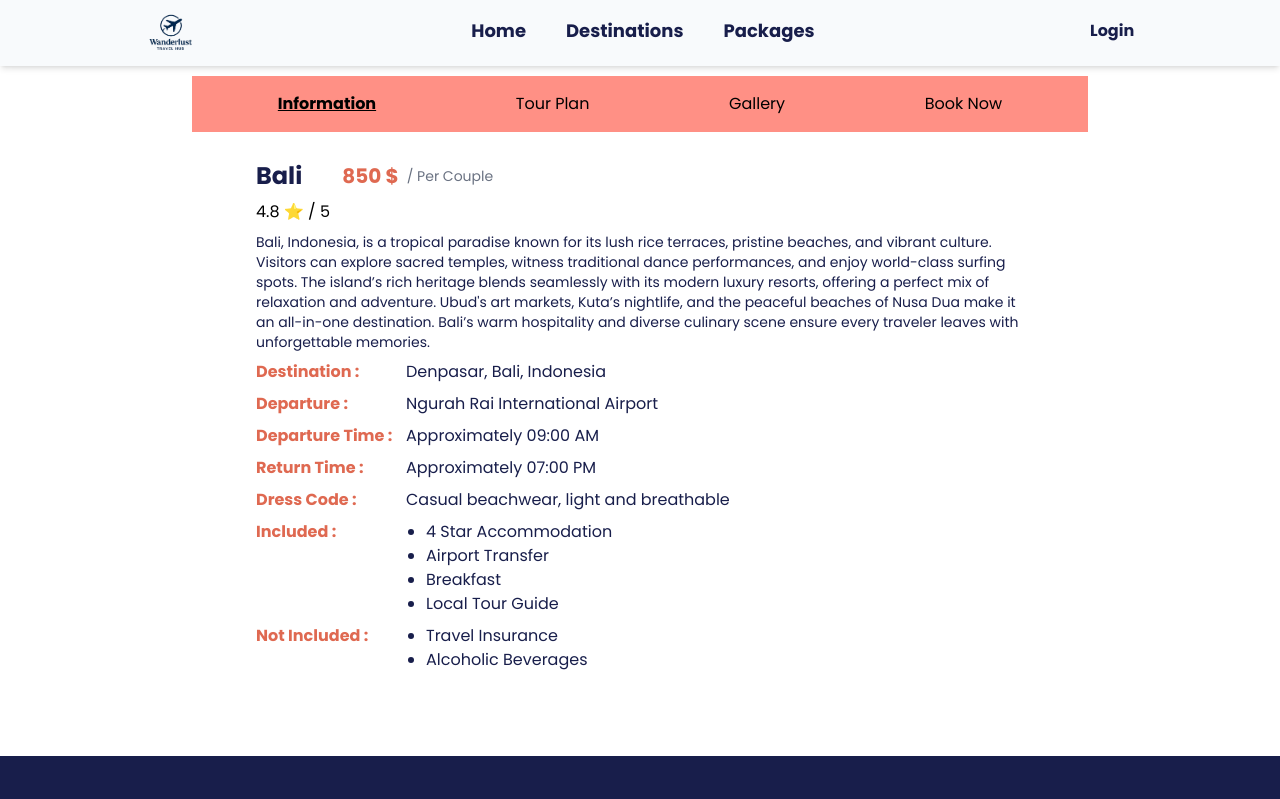
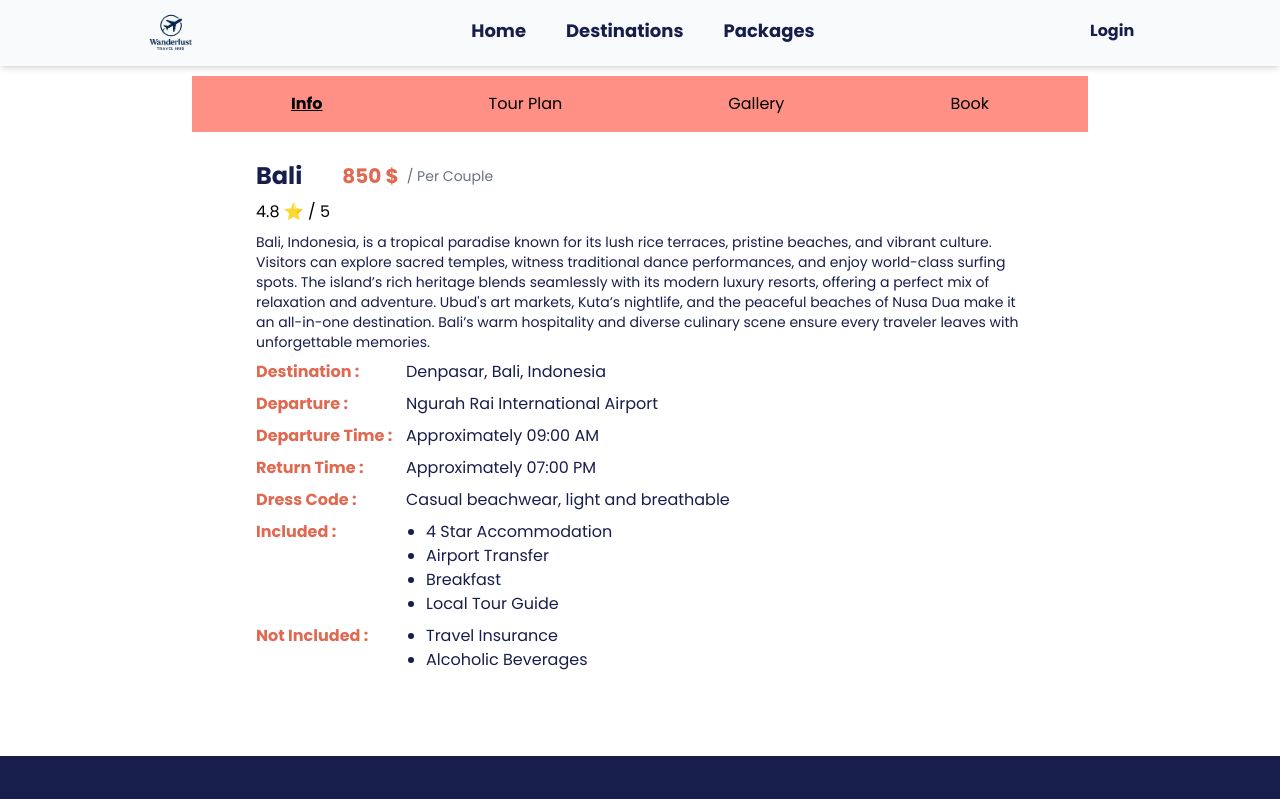
Before and after one commit to gauravavhale/wanderlust_frontend, a Next.js app: page /packages/Bali in a window 1280 px wide. Shown: the top 799 px of the page. Built offline with nearby package versions, Linux system fonts and the light colour scheme.

Commit message:
Booking update

```diff
--- a/src/app/packages/[loc]/page.js
+++ b/src/app/packages/[loc]/page.js
@@ -14,10 +14,10 @@ const { loc } =  use(params);
     <div className="my-19">
       <div className="flex justify-center my-5">
         <div className='flex flex-row justify-around p-4 bg-[#ff17007a] w-full md:w-[70vw] text-md'>
-                <button onClick={()=>setActivateTab('Information')} className={`${activateTab === 'Information' ? "font-bold underline" : "" }`}>Information</button>
+                <button onClick={()=>setActivateTab('Information')} className={`${activateTab === 'Information' ? "font-bold underline" : "" }`}>Info</button>
                 <button onClick={()=>setActivateTab('TourPlan')} className={`${activateTab === 'TourPlan' ? "font-bold underline" : ""}`}>Tour Plan</button>
                 <button onClick={()=>setActivateTab('Gallery')} className={`${activateTab === 'Gallery' ? "font-bold underline" : ""}`}>Gallery</button>
-                <button onClick={()=>setActivateTab('BookNow')} className={`${activateTab === 'BookNow' ? "font-bold underline" : ""}`}>Book Now</button>
+                <button onClick={()=>setActivateTab('BookNow')} className={`${activateTab === 'BookNow' ? "font-bold underline" : ""}`}>Book</button>
         </div>
       </div>
       <div>
```
